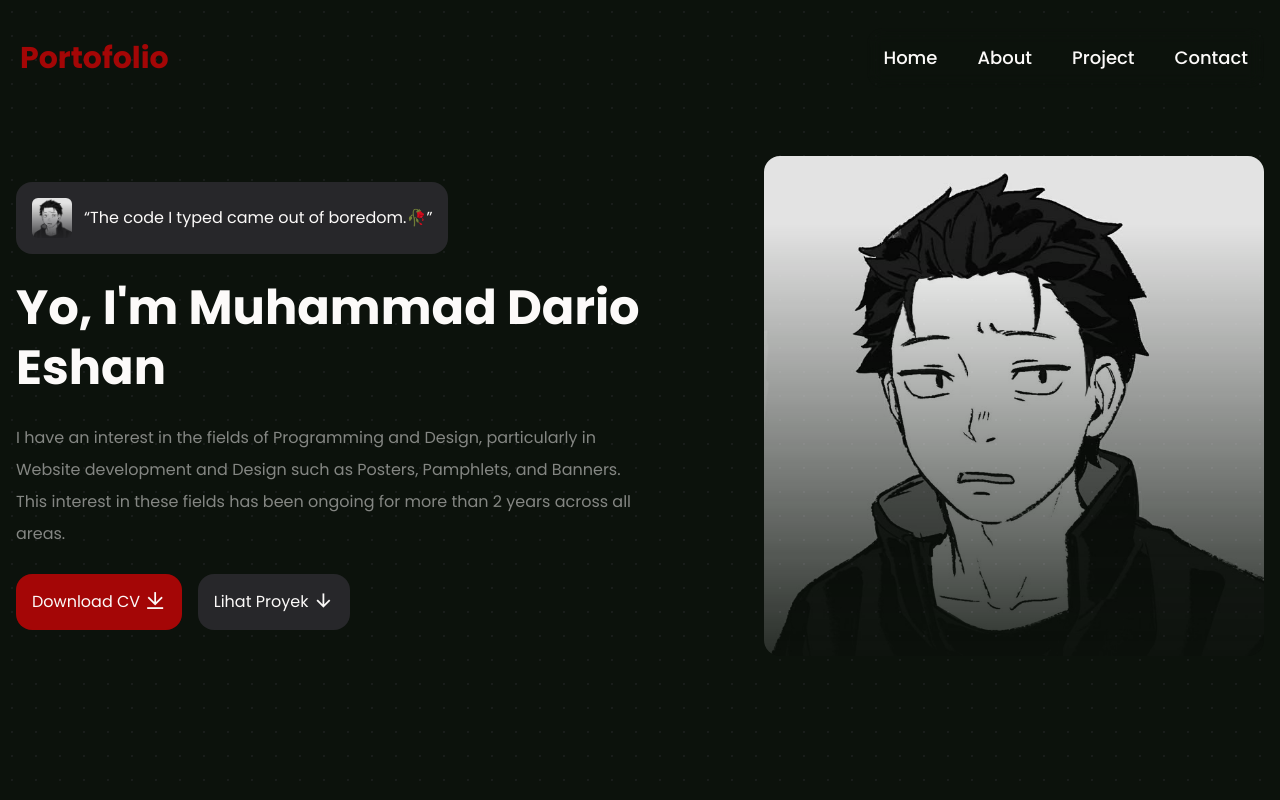
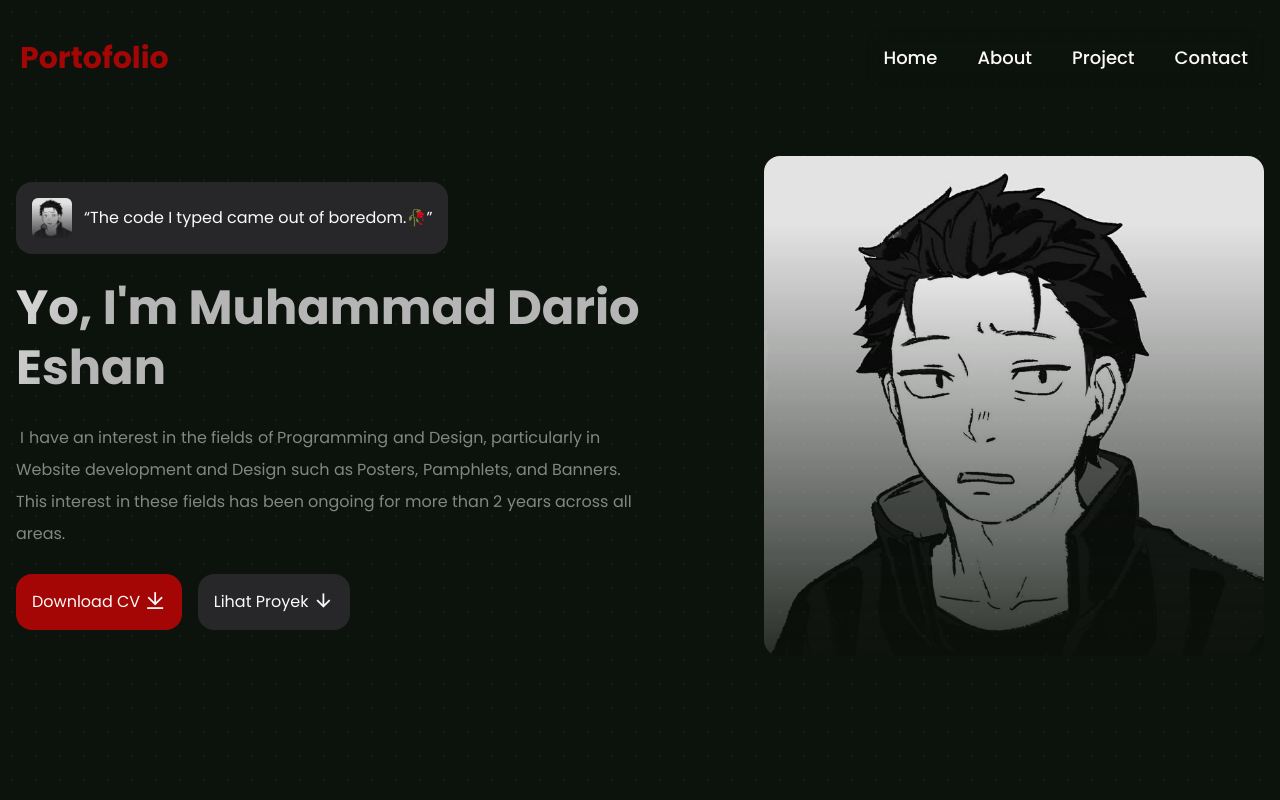
Before and after one commit to IYYO0/webportoytslop, a React (Vite) app: page / in a window 1280 px wide. Shown: the top 800 px of the page. Built offline with nearby package versions, Linux system fonts and the light colour scheme.

Commit message:
add shiny text and blur text component

```diff
--- a/package.json
+++ b/package.json
@@ -13,6 +13,7 @@
     "@tailwindcss/vite": "^4.3.3",
     "animate.css": "^4.1.1",
     "aos": "^3.0.0-beta.6",
+    "motion": "^13.2.0",
     "react": "^19.2.8",
     "react-dom": "^19.2.8",
     "remixicon": "^4.9.1",
--- a/src/App.jsx
+++ b/src/App.jsx
@@ -1,5 +1,7 @@
 import dataImage from "./data";
 import { listTools, listProject } from "./data";
+import BlurText from "./components/BlurText";
+import ShinyText from "./components/ShinyText";
 
 function App() {
   return (
@@ -16,13 +18,26 @@
             <q>The code I typed came out of boredom.🥀</q>
           </div>
           <h1 className="text-5xl/tight font-bold mb-6 ">
-            Yo, I'm Muhammad Dario Eshan
+            <ShinyText
+              text="Yo, I'm Muhammad Dario Eshan"
+              speed={2}
+              delay={0}
+              color="#b5b5b5"
+              shineColor="#ffffff"
+              spread={120}
+              direction="left"
+              yoyo={false}
+              pauseOnHover={false}
+              disabled={false}
+            />
           </h1>
           <p className="text-base/loose mb-6 opacity-50">
-            I have an interest in the fields of Programming and Design,
-            particularly in Website development and Design such as Posters,
-            Pamphlets, and Banners. This interest in these fields has been
-            ongoing for more than 2 years across all areas.
+            <BlurText
+              text=" I have an interest in the fields of Programming and Design, particularly in Website development and Design such as Posters, Pamphlets, and Banners. This interest in these fields has been ongoing for more than 2 years across all areas."
+              delay={75}
+              animateBy="words"
+              direction="top"
+            />
           </p>
           <div className="flex items-center sm:gap-4 gap-2">
             <a
--- /dev/null
+++ b/src/components/BlurText.jsx
@@ -0,0 +1,111 @@
+import { motion } from "motion/react";
+import { useEffect, useRef, useState, useMemo } from "react";
+
+const buildKeyframes = (from, steps) => {
+  const keys = new Set([
+    ...Object.keys(from),
+    ...steps.flatMap((s) => Object.keys(s)),
+  ]);
+
+  const keyframes = {};
+  keys.forEach((k) => {
+    keyframes[k] = [from[k], ...steps.map((s) => s[k])];
+  });
+  return keyframes;
+};
+
+const BlurText = ({
+  text = "",
+  delay = 200,
+  className = "",
+  animateBy = "words",
+  direction = "top",
+  threshold = 0.1,
+  rootMargin = "0px",
+  animationFrom,
+  animationTo,
+  easing = (t) => t,
+  onAnimationComplete,
+  stepDuration = 0.35,
+}) => {
+  const elements = animateBy === "words" ? text.split(" ") : text.split("");
+  const [inView, setInView] = useState(false);
+  const ref = useRef(null);
+
+  useEffect(() => {
+    if (!ref.current) return;
+    const observer = new IntersectionObserver(
+      ([entry]) => {
+        if (entry.isIntersecting) {
+          setInView(true);
+          observer.unobserve(ref.current);
+        }
+      },
+      { threshold, rootMargin },
+    );
+    observer.observe(ref.current);
+    return () => observer.disconnect();
+  }, [threshold, rootMargin]);
+
+  const defaultFrom = useMemo(
+    () =>
+      direction === "top"
+        ? { filter: "blur(10px)", opacity: 0, y: -50 }
+        : { filter: "blur(10px)", opacity: 0, y: 50 },
+    [direction],
+  );
+
+  const defaultTo = useMemo(
+    () => [
+      {
+        filter: "blur(5px)",
+        opacity: 0.5,
+        y: direction === "top" ? 5 : -5,
+      },
+      { filter: "blur(0px)", opacity: 1, y: 0 },
+    ],
+    [direction],
+  );
+
+  const fromSnapshot = animationFrom ?? defaultFrom;
+  const toSnapshots = animationTo ?? defaultTo;
+
+  const stepCount = toSnapshots.length + 1;
+  const totalDuration = stepDuration * (stepCount - 1);
+  const times = Array.from({ length: stepCount }, (_, i) =>
+    stepCount === 1 ? 0 : i / (stepCount - 1),
+  );
+
+  return (
+    <p ref={ref} className={`blur-text ${className} flex flex-wrap`}>
+      {elements.map((segment, index) => {
+        const animateKeyframes = buildKeyframes(fromSnapshot, toSnapshots);
+
+        const spanTransition = {
+          duration: totalDuration,
+          times,
+          delay: (index * delay) / 1000,
+        };
+        spanTransition.ease = easing;
+
+        return (
+          <motion.span
+            className="inline-block will-change-[transform,filter,opacity]"
+            key={index}
+            initial={fromSnapshot}
+            animate={inView ? animateKeyframes : fromSnapshot}
+            transition={spanTransition}
+            onAnimationComplete={
+              index === elements.length - 1 ? onAnimationComplete : undefined
+            }
+          >
+            {segment === " " ? "\u00A0" : segment}
+            {animateBy === "words" && index < elements.length - 1 && "\u00A0"}
+          </motion.span>
+        );
+      })}
+    </p>
+  );
+};
+
+export default BlurText;
--- /dev/null
+++ b/src/components/ShinyText.jsx
@@ -0,0 +1,125 @@
+import { useState, useCallback, useEffect, useRef } from "react";
+import {
+  motion,
+  useMotionValue,
+  useAnimationFrame,
+  useTransform,
+} from "motion/react";
+
+const ShinyText = ({
+  text,
+  disabled = false,
+  speed = 2,
+  className = "",
+  color = "#b5b5b5",
+  shineColor = "#ffffff",
+  spread = 120,
+  yoyo = false,
+  pauseOnHover = false,
+  direction = "left",
+  delay = 0,
+}) => {
+  const [isPaused, setIsPaused] = useState(false);
+  const progress = useMotionValue(0);
+  const elapsedRef = useRef(0);
+  const lastTimeRef = useRef(null);
+  const directionRef = useRef(direction === "left" ? 1 : -1);
+
+  const animationDuration = speed * 1000;
+  const delayDuration = delay * 1000;
+
+  useAnimationFrame((time) => {
+    if (disabled || isPaused) {
+      lastTimeRef.current = null;
+      return;
+    }
+
+    if (lastTimeRef.current === null) {
+      lastTimeRef.current = time;
+      return;
+    }
+
+    const deltaTime = time - lastTimeRef.current;
+    lastTimeRef.current = time;
+
+    elapsedRef.current += deltaTime;
+
+    // Animation goes from 0 to 100
+    if (yoyo) {
+      const cycleDuration = animationDuration + delayDuration;
+      const fullCycle = cycleDuration * 2;
+      const cycleTime = elapsedRef.current % fullCycle;
+
+      if (cycleTime < animationDuration) {
+        // Forward animation: 0 -> 100
+        const p = (cycleTime / animationDuration) * 100;
+        progress.set(directionRef.current === 1 ? p : 100 - p);
+      } else if (cycleTime < cycleDuration) {
+        // Delay at end
+        progress.set(directionRef.current === 1 ? 100 : 0);
+      } else if (cycleTime < cycleDuration + animationDuration) {
+        // Reverse animation: 100 -> 0
+        const reverseTime = cycleTime - cycleDuration;
+        const p = 100 - (reverseTime / animationDuration) * 100;
+        progress.set(directionRef.current === 1 ? p : 100 - p);
+      } else {
+        // Delay at start
+        progress.set(directionRef.current === 1 ? 0 : 100);
+      }
+    } else {
+      const cycleDuration = animationDuration + delayDuration;
+      const cycleTime = elapsedRef.current % cycleDuration;
+
+      if (cycleTime < animationDuration) {
+        // Animation phase: 0 -> 100
+        const p = (cycleTime / animationDuration) * 100;
+        progress.set(directionRef.current === 1 ? p : 100 - p);
+      } else {
+        // Delay phase - hold at end (shine off-screen)
+        progress.set(directionRef.current === 1 ? 100 : 0);
+      }
+    }
+  });
+
+  useEffect(() => {
+    directionRef.current = direction === "left" ? 1 : -1;
+    elapsedRef.current = 0;
+    progress.set(0);
+    // eslint-disable-next-line react-hooks/exhaustive-deps
+  }, [direction]);
+
+  // Transform: p=0 -> 150% (shine off right), p=100 -> -50% (shine off left)
+  const backgroundPosition = useTransform(
+    progress,
+    (p) => `${150 - p * 2}% center`,
+  );
+
+  const handleMouseEnter = useCallback(() => {
+    if (pauseOnHover) setIsPaused(true);
+  }, [pauseOnHover]);
+
+  const handleMouseLeave = useCallback(() => {
+    if (pauseOnHover) setIsPaused(false);
+  }, [pauseOnHover]);
+
+  const gradientStyle = {
+    backgroundImage: `linear-gradient(${spread}deg, ${color} 0%, ${color} 35%, ${shineColor} 50%, ${color} 65%, ${color} 100%)`,
+    backgroundSize: "200% auto",
+    WebkitBackgroundClip: "text",
+    backgroundClip: "text",
+    WebkitTextFillColor: "transparent",
+  };
+
+  return (
+    <motion.span
+      className={`inline-block ${className}`}
+      style={{ ...gradientStyle, backgroundPosition }}
+      onMouseEnter={handleMouseEnter}
+      onMouseLeave={handleMouseLeave}
+    >
+      {text}
+    </motion.span>
+  );
+};
+
+export default ShinyText;
```
Also changed, not shown: 1 other file (tests, documents, lock files or other folders).
